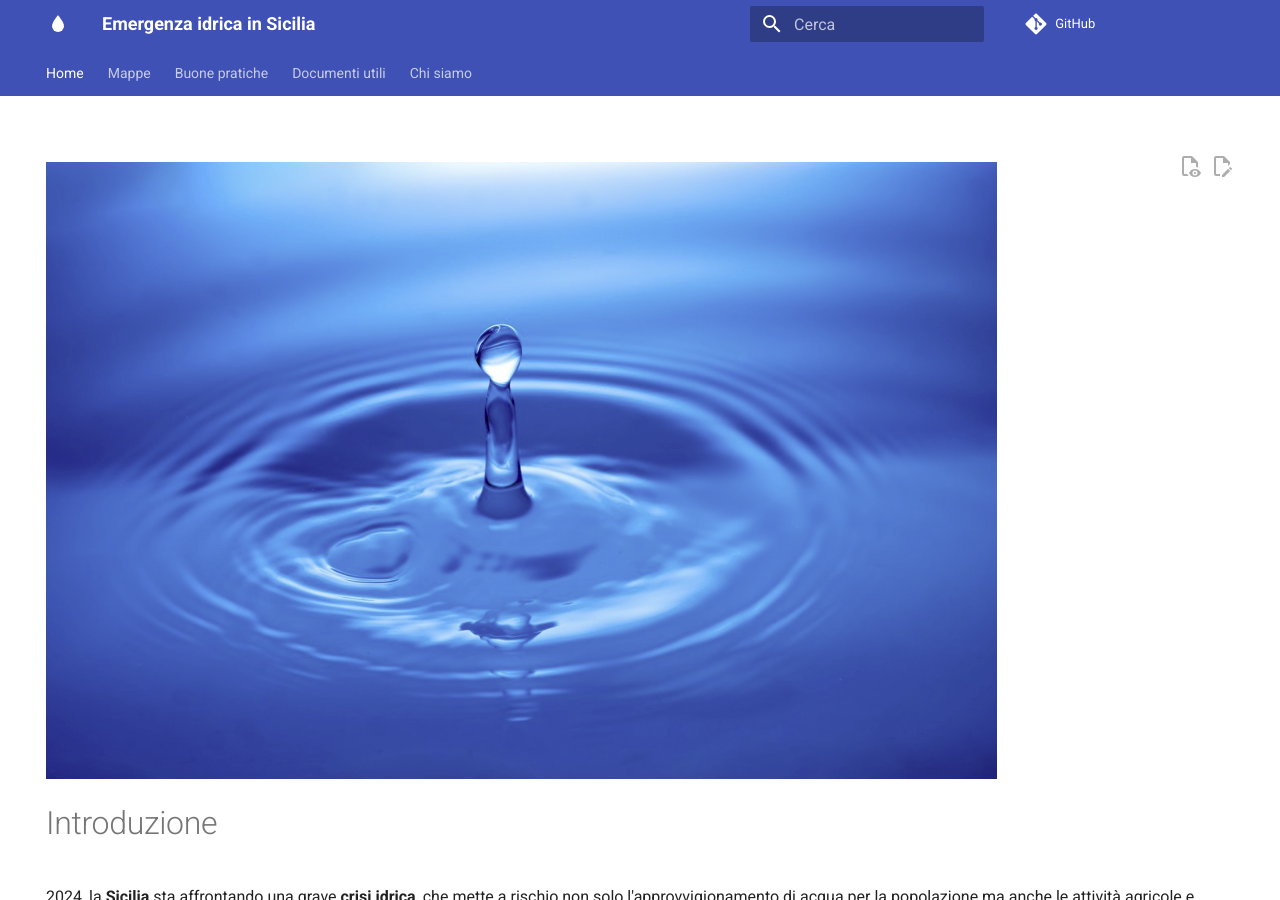
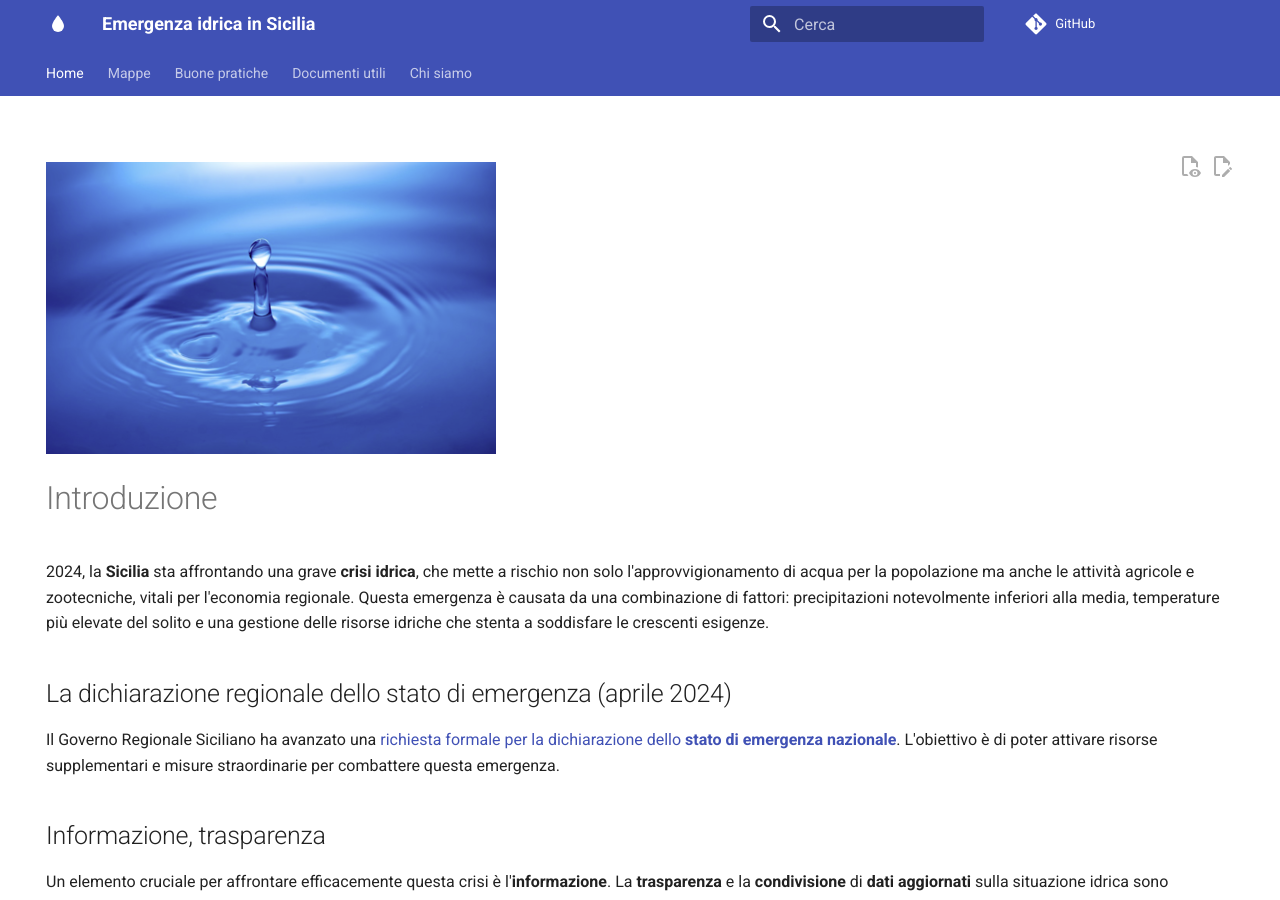
Before and after one commit to opendatasicilia/emergenza-idrica-sicilia, an MkDocs documentation site: the page built from docs/index.md, in a window 1280 px wide and 900 px high. Built offline with MkDocs 1.6.1 and Material for MkDocs 9.7.7, drawn with Linux system fonts in a browser that asks for light colours; comment, search, counter and statistics services are not loaded.

Commit message:
Update index.md

```diff
--- a/docs/index.md
+++ b/docs/index.md
@@ -6,7 +6,7 @@
 description: Un progetto per la trasparenza e la condivisione di dati sulla crisi idrica in Sicilia
 ---
 
-![](https://raw.githubusercontent.com/opendatasicilia/emergenza-idrica-sicilia/main/docs/img/water.PNG)
+![](https://raw.githubusercontent.com/opendatasicilia/emergenza-idrica-sicilia/main/docs/img/water-small.png)
 
 # Introduzione
 
```
